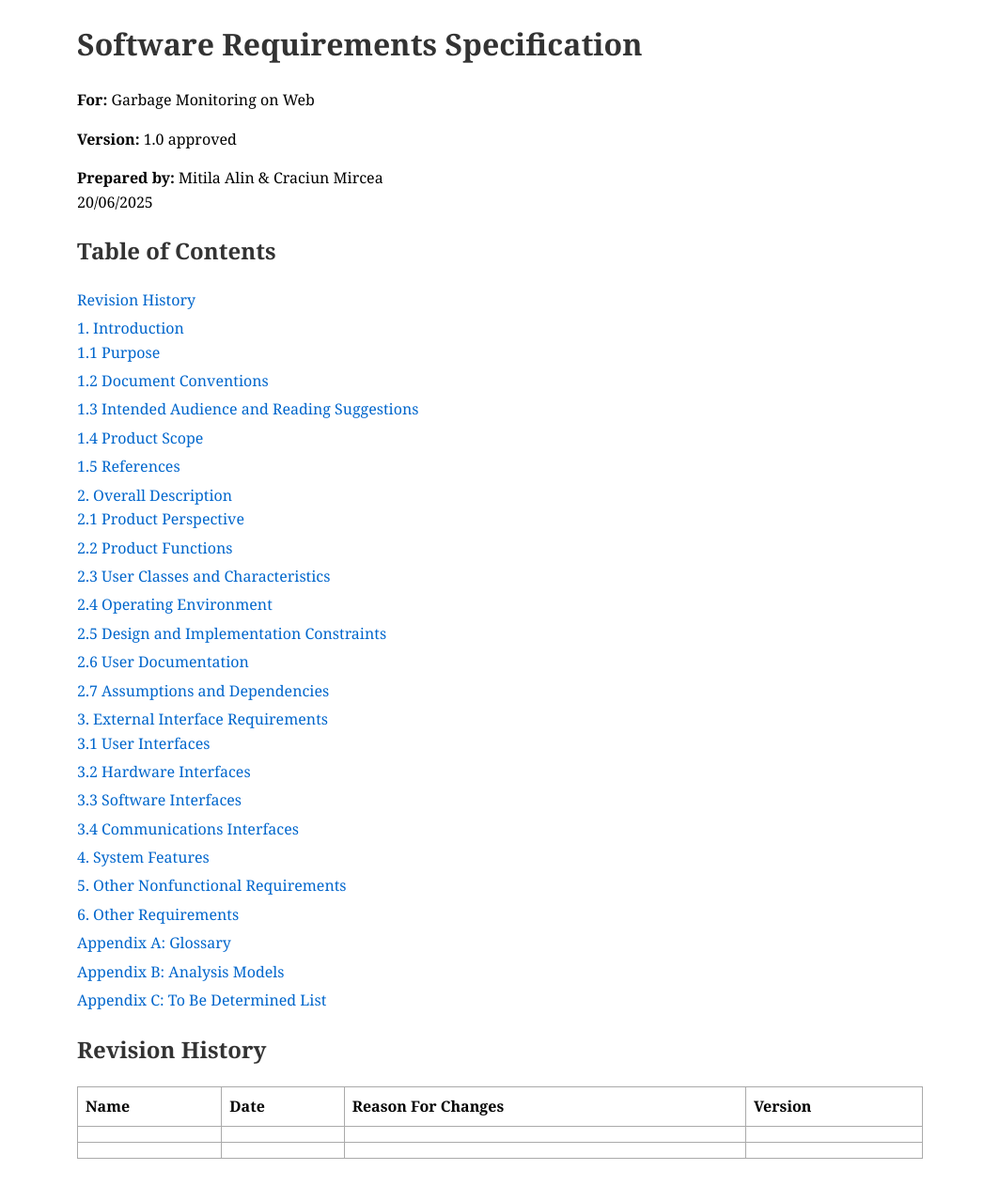
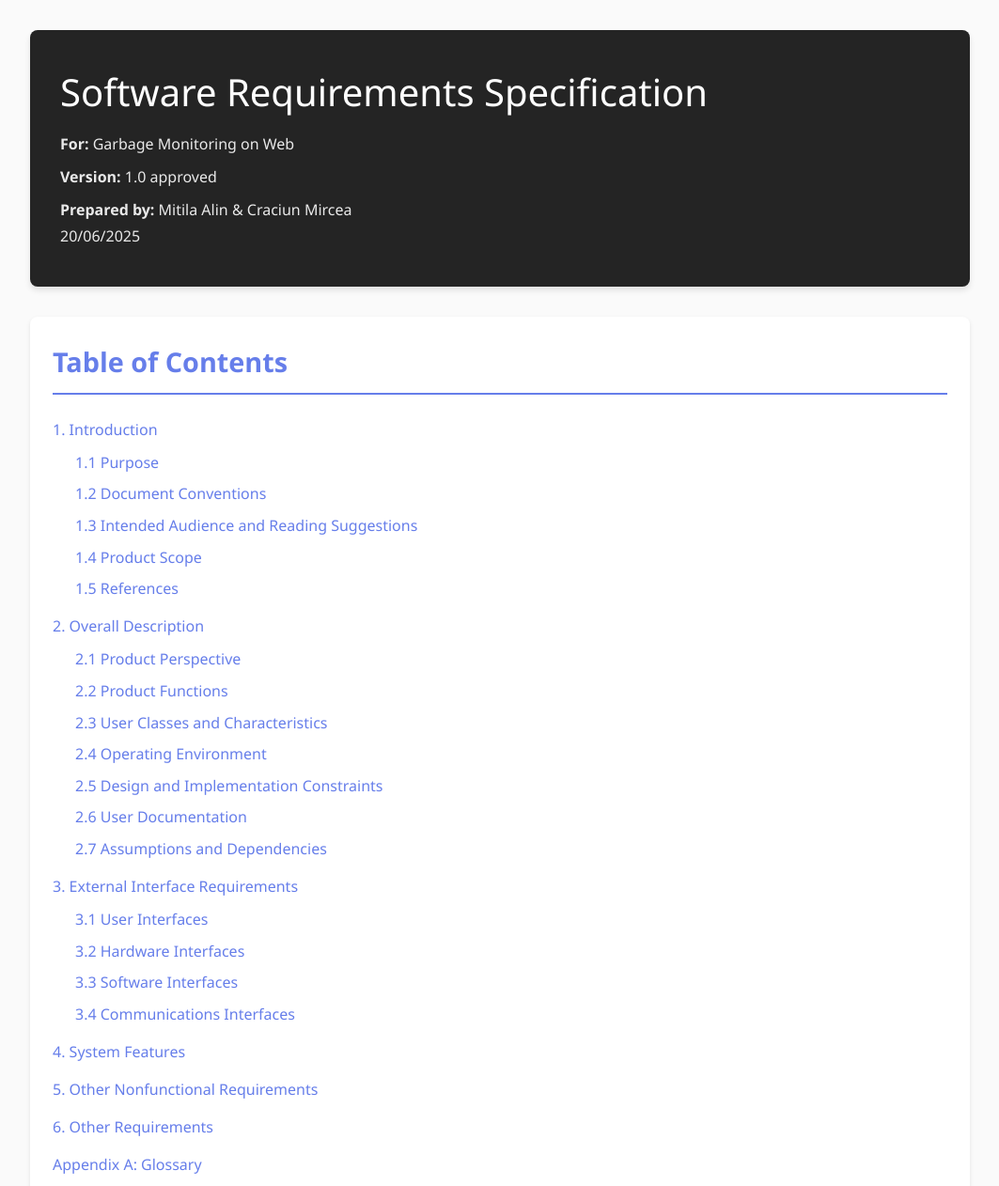
Before and after one commit to NescafeAlgeria/GaW, a website: page SRS.html in a window 1280 px wide. Shown: the top 1262 px of the page at 94% size, without its empty margins (108-1171 px from the left). Drawn offline with Linux system fonts and the light colour scheme.

Commit message:
Style SRS

```diff
--- a/SRS.html
+++ b/SRS.html
@@ -4,56 +4,7 @@
 <head>
     <meta charset="UTF-8">
     <title>IEEE Software Requirements Specification</title>
-    <style>
-        body {
-            font-family: Georgia, serif;
-            max-width: 900px;
-            margin: 0 auto;
-            line-height: 1.6;
-        }
-
-        h1,
-        h2,
-        h3,
-        h4 {
-            color: #333;
-        }
-
-        table {
-            width: 100%;
-            border-collapse: collapse;
-            margin-top: 1em;
-        }
-
-        th,
-        td {
-            border: 1px solid #aaa;
-            padding: 0.5em;
-            text-align: left;
-        }
-
-        nav ul {
-            list-style-type: none;
-            padding-left: 0;
-        }
-
-        nav li {
-            margin-bottom: 0.3em;
-        }
-
-        a {
-            color: #0066cc;
-            text-decoration: none;
-        }
-
-        a:hover {
-            text-decoration: underline;
-        }
-
-        section {
-            margin-bottom: 2em;
-        }
-    </style>
+    <link rel="stylesheet" href="srs-style.css">
 </head>
 
 <body>
@@ -69,7 +20,6 @@
     <nav>
         <h2>Table of Contents</h2>
         <ul>
-            <li><a href="#revision-history">Revision History</a></li>
             <li><a href="#introduction">1. Introduction</a>
                 <ul>
                     <li><a href="#purpose">1.1 Purpose</a></li>
@@ -106,35 +56,6 @@
             <li><a href="#appendix-c">Appendix C: To Be Determined List</a></li>
         </ul>
     </nav>
-
-    <section id="revision-history">
-        <h2>Revision History</h2>
-        <table>
-            <thead>
-                <tr>
-                    <th>Name</th>
-                    <th>Date</th>
-                    <th>Reason For Changes</th>
-                    <th>Version</th>
-                </tr>
-            </thead>
-            <tbody>
-                <tr>
-                    <td></td>
-                    <td></td>
-                    <td></td>
-                    <td></td>
-                </tr>
-                <tr>
-                    <td></td>
-                    <td></td>
-                    <td></td>
-                    <td></td>
-                </tr>
-            </tbody>
-        </table>
-    </section>
-
     <section id="introduction">
         <h2>1. Introduction</h2>
         <h3 id="purpose">1.1 Purpose</h3>
--- /dev/null
+++ b/srs-style.css
@@ -0,0 +1,148 @@
+body {
+    font-family: 'Segoe UI', Tahoma, Geneva, Verdana, sans-serif;
+    max-width: 1000px;
+    margin: 0 auto;
+    padding: 2rem;
+    line-height: 1.7;
+    color: #333;
+    background-color: #fafafa;
+}
+
+header {
+    background: rgb(36, 36, 36);
+    color: white;
+    padding: 2rem;
+    border-radius: 8px;
+    margin-bottom: 2rem;
+    box-shadow: 0 4px 6px rgba(0, 0, 0, 0.1);
+}
+
+header h1 {
+    margin: 0 0 0.5rem 0;
+    font-size: 2.5rem;
+    font-weight: 300;
+}
+
+header p {
+    margin: 0.5rem 0;
+    opacity: 0.9;
+}
+
+nav {
+    background: white;
+    padding: 1.5rem;
+    border-radius: 8px;
+    margin-bottom: 2rem;
+    box-shadow: 0 2px 4px rgba(0, 0, 0, 0.1);
+}
+
+nav h2 {
+    margin-top: 0;
+    color: #667eea;
+    border-bottom: 2px solid #667eea;
+    padding-bottom: 0.5rem;
+}
+
+nav ul {
+    list-style-type: none;
+    padding-left: 0;
+}
+
+nav > ul > li {
+    margin-bottom: 0.8rem;
+}
+
+nav ul ul {
+    margin-top: 0.5rem;
+    padding-left: 1.5rem;
+}
+
+nav ul ul li {
+    margin-bottom: 0.4rem;
+}
+
+section {
+    background: white;
+    padding: 2rem;
+    margin-bottom: 2rem;
+    border-radius: 8px;
+    box-shadow: 0 2px 4px rgba(0, 0, 0, 0.1);
+}
+
+h1, h2, h3, h4 {
+    color: #ffffff;
+}
+
+h2 {
+    font-size: 1.8rem;
+    margin-bottom: 1.5rem;
+    border-bottom: 3px solid #667eea;
+    padding-bottom: 0.5rem;
+}
+
+h3 {
+    font-size: 1.4rem;
+    margin-top: 2rem;
+    margin-bottom: 1rem;
+    color: #667eea;
+}
+
+h4 {
+    font-size: 1.2rem;
+    margin-top: 1.5rem;
+    margin-bottom: 0.8rem;
+}
+
+a {
+    color: #667eea;
+    text-decoration: none;
+    transition: color 0.3s ease;
+}
+
+a:hover {
+    color: #764ba2;
+    text-decoration: underline;
+}
+
+ul, ol {
+    padding-left: 1.5rem;
+}
+
+li {
+    margin-bottom: 0.5rem;
+}
+
+p {
+    margin-bottom: 1rem;
+    text-align: justify;
+}
+
+table {
+    width: 100%;
+    border-collapse: collapse;
+    margin: 1.5rem 0;
+    background: white;
+    border-radius: 8px;
+    overflow: hidden;
+    box-shadow: 0 2px 4px rgba(0, 0, 0, 0.1);
+}
+
+th, td {
+    border: 1px solid #e0e0e0;
+    padding: 0.8rem;
+    text-align: left;
+}
+
+th {
+    background: linear-gradient(135deg, #667eea 0%, #764ba2 100%);
+    color: white;
+    font-weight: 500;
+}
+
+tr:nth-child(even) {
+    background-color: #f8f9fa;
+}
+
+tr:hover {
+    background-color: #e8f4f8;
+}
```
